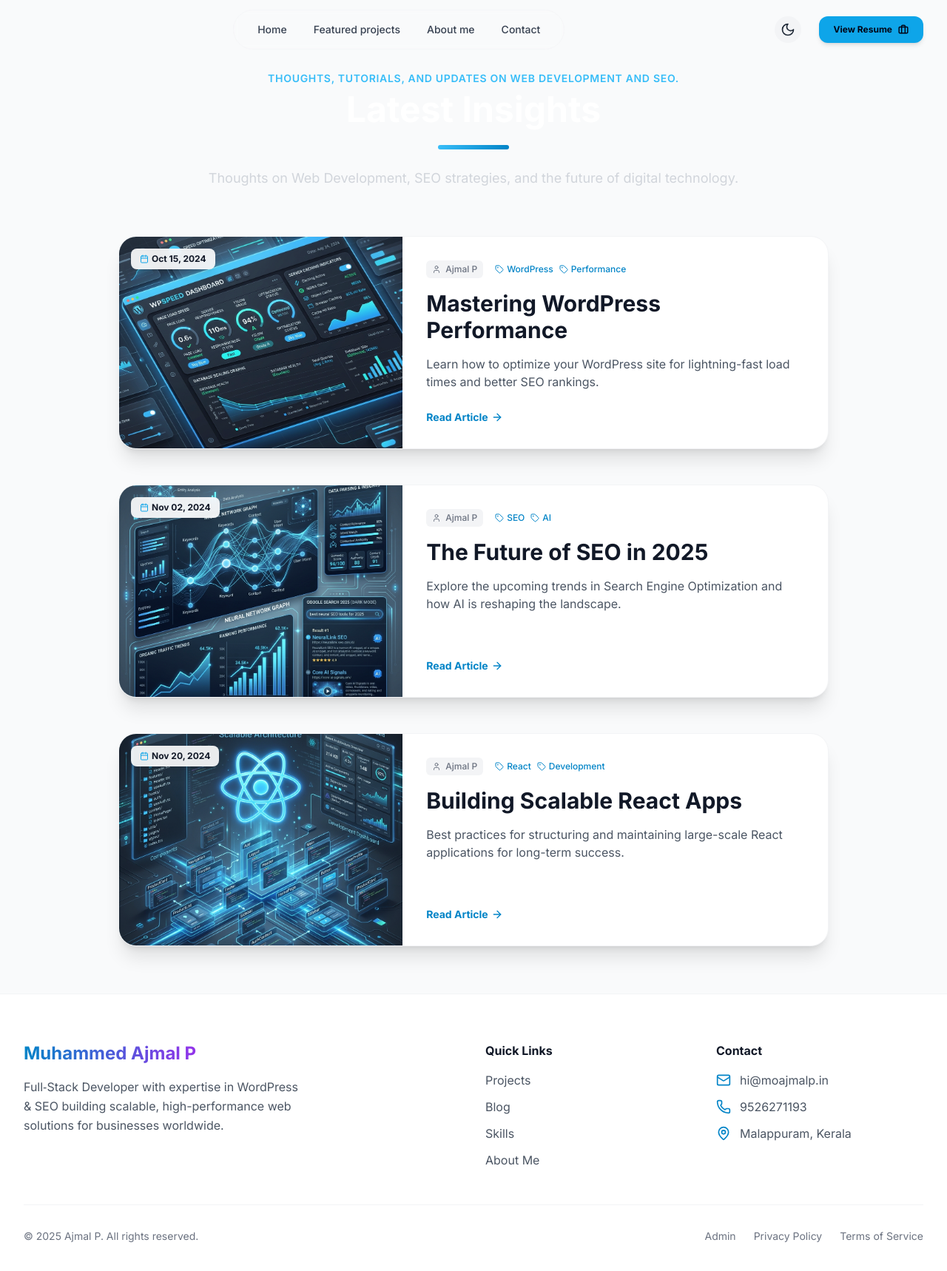
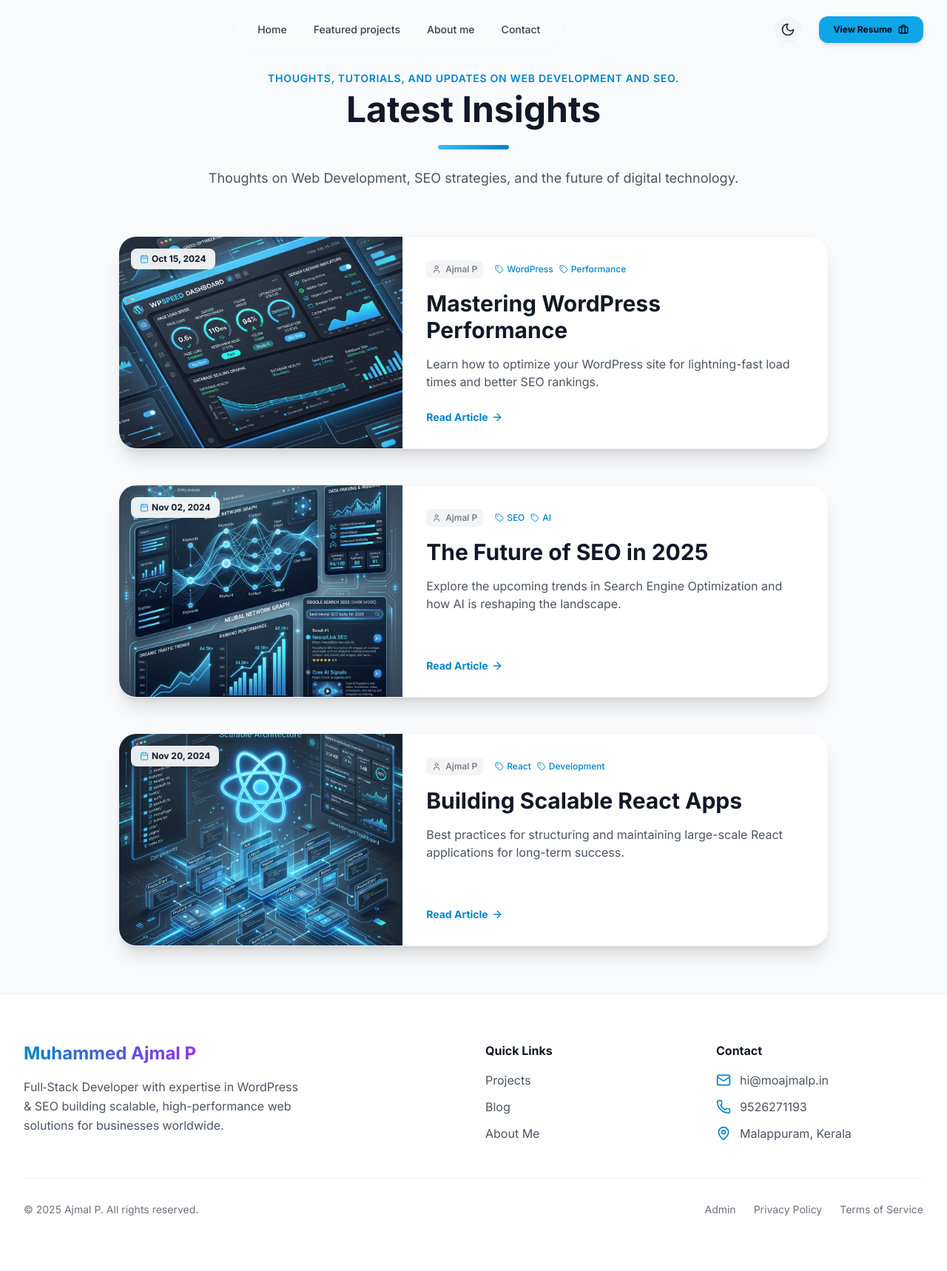
Before and after one commit to moajmalp/moajmalp-portfolio, a Next.js app: page /blog in a window 1280 px wide. Shown: the top 1718 px of the page at 74% size. Built offline with nearby package versions, Linux system fonts and the light colour scheme.

Commit message:
style: fix light mode visibility issues & update footer quick links

```diff
--- a/src/components/Footer.tsx
+++ b/src/components/Footer.tsx
@@ -32,12 +32,7 @@ const Footer = () => {
                 </Link>
               </li>
               <li>
-                <Link href="/skills" className="text-gray-600 dark:text-gray-400 hover:text-primary-600 dark:hover:text-primary-400 transition-colors">
-                  Skills
-                </Link>
-              </li>
-              <li>
-                <Link href="/about" className="text-gray-600 dark:text-gray-400 hover:text-primary-600 dark:hover:text-primary-400 transition-colors">
+                <Link href="/#about-me" className="text-gray-600 dark:text-gray-400 hover:text-primary-600 dark:hover:text-primary-400 transition-colors">
                   About Me
                 </Link>
               </li>
--- a/src/components/common/ContactForm.tsx
+++ b/src/components/common/ContactForm.tsx
@@ -212,7 +212,7 @@ const ContactForm = ({ formLabels }: ContactFormProps) => {
                             name="name"
                             required
                             onChange={() => handleInputChange('name')}
-                            className={`w-full bg-white/5 border ${errors.name ? 'border-amber-500 focus:ring-amber-500/50' : 'border-gray-200/20 dark:border-white/10 focus:ring-primary-500/50 focus:border-primary-500/50'} rounded-xl px-4 py-3.5 text-gray-900 dark:text-white placeholder-gray-500 focus:outline-none focus:ring-2 transition-all font-medium`}
+                            className={`w-full bg-gray-50 dark:bg-white/5 border ${errors.name ? 'border-amber-500 focus:ring-amber-500/55' : 'border-gray-200 dark:border-white/10 focus:ring-primary-500/50 focus:border-primary-500/50'} rounded-xl px-4 py-3.5 text-gray-900 dark:text-white placeholder-gray-400 dark:placeholder-gray-500 focus:outline-none focus:ring-2 transition-all font-medium`}
                             placeholder="Enter name"
                         />
                         <AnimatePresence>
@@ -246,7 +246,7 @@ const ContactForm = ({ formLabels }: ContactFormProps) => {
                             name="email"
                             required
                             onChange={() => handleInputChange('email')}
-                            className={`w-full bg-white/5 border ${errors.email ? 'border-amber-500 focus:ring-amber-500/50' : 'border-gray-200/20 dark:border-white/10 focus:ring-primary-500/50 focus:border-primary-500/50'} rounded-xl px-4 py-3.5 text-gray-900 dark:text-white placeholder-gray-500 focus:outline-none focus:ring-2 transition-all font-medium`}
+                            className={`w-full bg-gray-50 dark:bg-white/5 border ${errors.email ? 'border-amber-500 focus:ring-amber-500/55' : 'border-gray-200 dark:border-white/10 focus:ring-primary-500/50 focus:border-primary-500/50'} rounded-xl px-4 py-3.5 text-gray-900 dark:text-white placeholder-gray-400 dark:placeholder-gray-500 focus:outline-none focus:ring-2 transition-all font-medium`}
                             placeholder="Enter email"
                         />
                         <AnimatePresence>
@@ -280,7 +280,7 @@ const ContactForm = ({ formLabels }: ContactFormProps) => {
                             required
                             rows={5}
                             onChange={() => handleInputChange('message')}
-                            className={`w-full bg-white/5 border ${errors.message ? 'border-amber-500 focus:ring-amber-500/50' : 'border-gray-200/20 dark:border-white/10 focus:ring-primary-500/50 focus:border-primary-500/50'} rounded-xl px-4 py-3.5 text-gray-900 dark:text-white placeholder-gray-500 focus:outline-none focus:ring-2 transition-all resize-none font-medium`}
+                            className={`w-full bg-gray-50 dark:bg-white/5 border ${errors.message ? 'border-amber-500 focus:ring-amber-500/55' : 'border-gray-200 dark:border-white/10 focus:ring-primary-500/50 focus:border-primary-500/50'} rounded-xl px-4 py-3.5 text-gray-900 dark:text-white placeholder-gray-400 dark:placeholder-gray-500 focus:outline-none focus:ring-2 transition-all resize-none font-medium`}
                             placeholder="Enter message"
                         />
                         <AnimatePresence>
--- a/src/components/common/PageHeader.tsx
+++ b/src/components/common/PageHeader.tsx
@@ -21,10 +21,10 @@ const PageHeader = ({ subtitle, title, highlight, description }: PageHeaderProps
                 viewport={{ once: true }}
                 transition={{ duration: 0.5 }}
             >
-                <span className="text-primary-400 font-semibold tracking-wider uppercase text-sm mb-2 block">
+                <span className="text-primary-600 dark:text-primary-400 font-semibold tracking-wider uppercase text-sm mb-2 block">
                     {subtitle}
                 </span>
-                <h1 className="text-4xl md:text-5xl font-bold text-white mb-6">
+                <h1 className="text-4xl md:text-5xl font-bold text-gray-900 dark:text-white mb-6">
                     {highlight ? (
                         <>
                             {titleParts[0]}
@@ -38,7 +38,7 @@ const PageHeader = ({ subtitle, title, highlight, description }: PageHeaderProps
                     )}
                 </h1>
                 <div className="w-24 h-1.5 bg-gradient-to-r from-primary-400 to-primary-600 mx-auto rounded-full mb-6"></div>
-                <p className="text-gray-300 text-lg leading-relaxed">
+                <p className="text-gray-600 dark:text-gray-300 text-lg leading-relaxed">
                     {description}
                 </p>
             </motion.div>
--- a/src/components/home/Testimonials.tsx
+++ b/src/components/home/Testimonials.tsx
@@ -94,7 +94,7 @@ const Testimonials = () => {
                         >
                             <div className="bg-white dark:bg-gray-800 rounded-3xl p-8 md:p-12 shadow-xl border border-gray-100 dark:border-gray-700 relative mx-auto max-w-3xl">
                                 <div className="absolute -top-6 left-1/2 -translate-x-1/2 bg-gray-100 dark:bg-gray-800 p-3 rounded-full shadow-sm border border-gray-200 dark:border-gray-700">
-                                    <Quote className="w-6 h-6 text-white text-center" />
+                                    <Quote className="w-6 h-6 text-primary-600 dark:text-primary-400 text-center" />
                                 </div>
 
                                 <div className="flex flex-col items-center text-center mt-6">
--- a/src/components/layout/Footer.tsx
+++ b/src/components/layout/Footer.tsx
@@ -43,10 +43,10 @@ const Footer = () => {
                     <div className="text-center">
                         <h3 className="text-sm font-semibold text-gray-900 dark:text-white uppercase tracking-wider mb-6">Quick Links</h3>
                         <ul className="space-y-4">
-                            {['Home', 'About', 'Skills', 'Projects'].map((item) => (
+                            {['Home', 'About Me', 'Featured projects'].map((item) => (
                                 <li key={item}>
                                     <a
-                                        href={item === "Home" ? "/" : `/${item.toLowerCase()}`}
+                                        href={item === "Home" ? "/" : item === "About Me" ? "/#about-me" : "/projects"}
                                         className="text-gray-600 dark:text-gray-400 hover:text-primary-600 dark:hover:text-primary-400 transition-colors"
                                     >
                                         {item}
```
